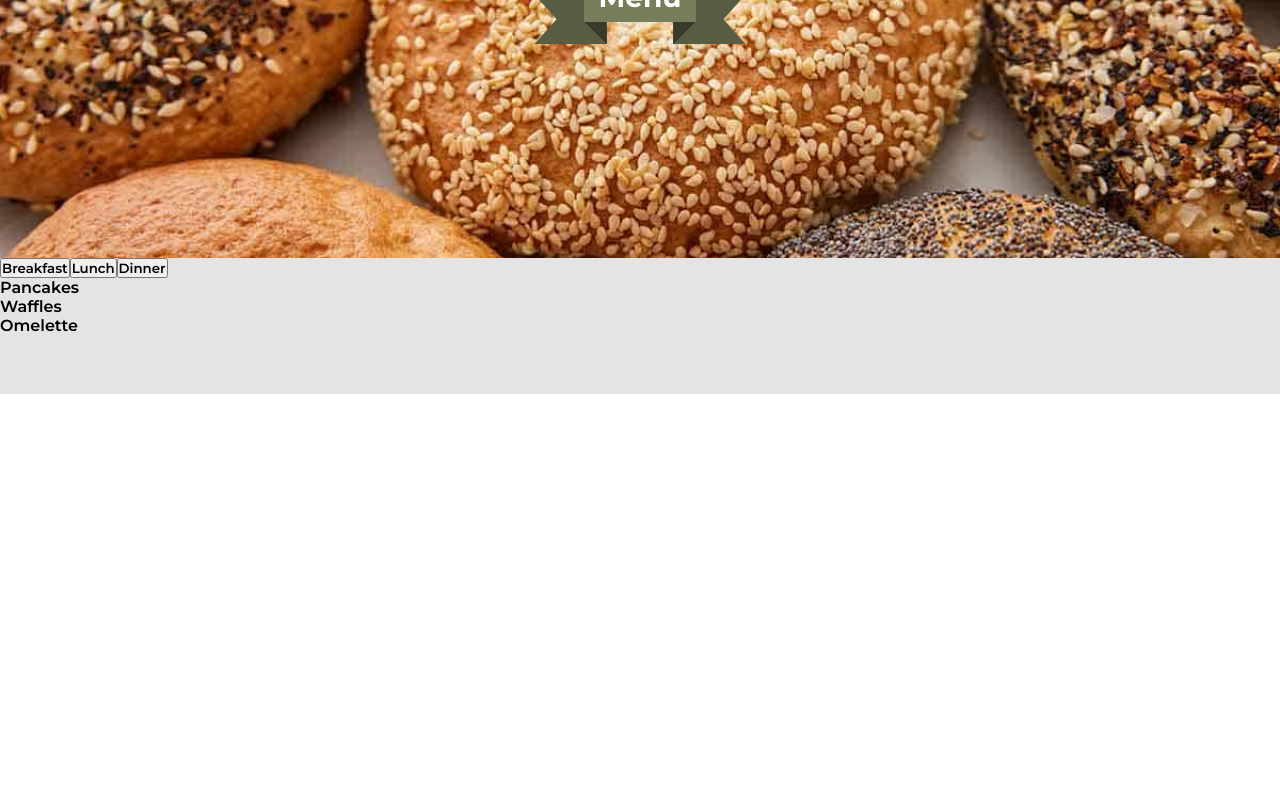
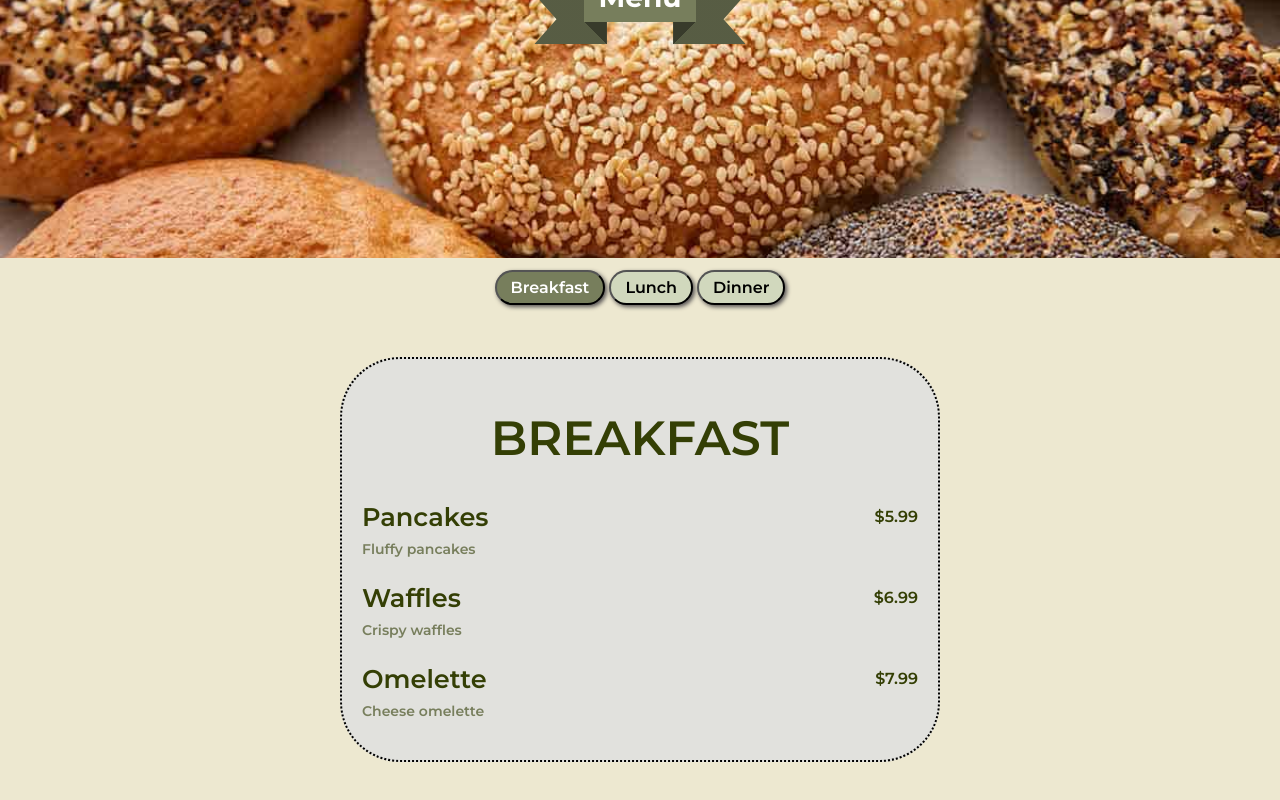
Before and after one commit to Tokuda17/donut-basket, a React (Create React App) app: page /menu in a window 1280 px wide. Shown: the part 406-1206 px from the top of the page. Before the commit the page ends 800 px from the top, so only its background shows below. Built offline with nearby package versions, Linux system fonts and the light colour scheme.

Commit message:
Menu Page effectively complete as of now

```diff
--- a/src/App.css
+++ b/src/App.css
@@ -4,9 +4,10 @@
   --grey-color: #dfe0dfdc;
   --mint-color: #d1d8bd;
   --ivy-color: #777e5c;
-  --khaki-color: #c7c2ab;
+  --beige-color: #ede8d0;
   --pebble-color: #bdbdbd;
-  --dark-green-color: #283106;
+  --dark-green-color: #343f05;
+  /* --dark-green-color: #283106; */
   --page-top: 500px;
 }
 
@@ -21,6 +22,7 @@ h1{
   padding: 0;
   font-family: "Montserrat", sans-serif;
   font-weight: 600;
+  font-size: 16px;
 }
 
 .app-container{
--- /dev/null
+++ b/src/components/Food.css
@@ -0,0 +1,21 @@
+.food-container{
+    width: 100%;
+}
+.food-header{
+    display: flex;
+    justify-content: space-between;
+    align-items: center;
+    padding: 4px 20px;
+    color: var(--dark-green-color);
+}
+.food-name{
+    font-size: 1.6rem;
+}
+.food-price{
+    font-size: 1rem;
+}
+.food-description{
+    padding: 4px 20px 20px;
+    font-size: 14px;
+    color: var(--ivy-color);
+}
--- /dev/null
+++ b/src/components/Food.js
@@ -0,0 +1,16 @@
+import React from "react";
+import "./Food.css";
+
+function Food({ name, price, description }) {
+  return (
+    <div className="food-container">
+      <div className="food-header">
+        <div className="food-name">{name}</div>
+        <div className="food-price">${price}</div>
+      </div>
+      <p className="food-description">{description}</p>
+    </div>
+  );
+}
+
+export default Food;
--- /dev/null
+++ b/src/components/MenuCategories.css
@@ -0,0 +1,21 @@
+.menu-choices{
+    font-size: 1rem;
+    padding: 6px 14px;
+    margin: 2px;
+    cursor: pointer;
+    background-color: var(--mint-color);
+    color: black;
+    border-radius: 20px;
+    box-shadow: 2px 2px 4px .1px rgb(86, 83, 83);
+    transition: all .3s ease;
+}
+
+.menu-choices:hover{
+    background-color: var(--ivy-color);
+    color: white;
+}
+
+.menu-selected{
+    background-color: var(--ivy-color);
+    color: white;
+}
--- /dev/null
+++ b/src/components/MenuCategories.js
@@ -0,0 +1,11 @@
+import "./MenuCategories.css";
+
+function MenuCategories({ name, className, onClick }) {
+  return (
+    <button className={className} onClick={onClick}>
+      {name}
+    </button>
+  );
+}
+
+export default MenuCategories;
--- a/src/pages/MenuPage.css
+++ b/src/pages/MenuPage.css
@@ -1,3 +1,10 @@
+:root{
+    --max-width: 600px;
+}
+
+.menu-page{
+    background-color: var(--beige-color);
+}
 
 .menu-page-top {
     background-image: url("../img/bagel-backgound.jpg");
@@ -9,6 +16,64 @@
     align-items: center;
     color: white;
 }
+
+.menu-page-bottom {
+    padding-bottom: 100px;
+}
+
 .menu-background {
     width: 100vw;
 }
+
+.menu-categories{
+    display: flex;
+    flex-wrap: wrap;
+    justify-content: center;
+    align-items: center;
+    padding: 10px;
+    margin: 0px auto;
+    max-width: var(--max-width); /* Limit the maximum width */
+}
+
+.food-choices-container{
+    /* background-color: var(--pebble-color);
+    box-shadow: 10px 10px 0px 1px; */
+    background-color: var(--grey-color);
+    border: 2px dotted black;
+    border-radius: 60px;
+    padding: 20px 0;
+    display: flex;
+    flex-direction: column;
+    justify-content: center;
+    align-items: center;
+    margin: 40px auto;
+    max-width: var(--max-width); /* Limit the maximum width */
+
+}
+
+.food-choices-title{
+    font-size: 48px;
+    padding: 30px;
+    color: var(--dark-green-color)
+}
+
+
+#test{
+    background-color: yellow;
+}
+
+.menu-fade-enter {
+    opacity: 0;
+}
+.menu-fade-enter-active {
+    opacity: 1;
+    transition: opacity .5s linear;
+}
+.menu-fade-exit {
+    opacity: 0;
+}
+.menu-fade-exit-active {
+    opacity: 0;
+    display: none;
+    transition: opacity .5s linear;
+}
--- a/src/pages/MenuPage.js
+++ b/src/pages/MenuPage.js
@@ -1,5 +1,8 @@
 import { React, useState } from "react";
+import { CSSTransition, TransitionGroup } from "react-transition-group";
 import Ribbon from "../components/Ribbon";
+import MenuCategories from "../components/MenuCategories";
+import Food from "../components/Food";
 import "./MenuPage.css";
 
 function MenuPage() {
@@ -10,45 +13,75 @@ function MenuPage() {
   };
 
   const menuItems = {
-    breakfast: ["Pancakes", "Waffles", "Omelette"],
-    lunch: ["Burger", "Salad", "Sandwich"],
-    dinner: ["Steak", "Pasta", "Pizza"],
+    breakfast: [
+      { name: "Pancakes", price: 5.99, description: "Fluffy pancakes" },
+      { name: "Waffles", price: 6.99, description: "Crispy waffles" },
+      { name: "Omelette", price: 7.99, description: "Cheese omelette" },
+    ],
+    lunch: [
+      { name: "Burger", price: 8.99, description: "Juicy burger" },
+      { name: "Salad", price: 6.99, description: "Fresh salad" },
+      { name: "Sandwich", price: 7.49, description: "Ham sandwich" },
+    ],
+    dinner: [
+      { name: "Steak", price: 14.99, description: "Grilled steak" },
+      { name: "Pasta", price: 12.99, description: "Italian pasta" },
+      { name: "Pizza", price: 11.99, description: "Cheesy pizza" },
+    ],
   };
 
   return (
-    <>
+    <div className="menu-page">
       <div className="menu-page-top">
         <Ribbon text="Menu" />
       </div>
-      <div>
-        <div>
-          <button
-            className="menu-chioces"
+      <div className="menu-page-bottom">
+        <div className="menu-categories">
+          <MenuCategories
+            name="Breakfast"
+            className={`menu-choices ${
+              selectedMenu === "breakfast" ? "menu-selected" : ""
+            }`}
             onClick={() => handleMenuChange("breakfast")}
+          />
+          <MenuCategories
+            name="Lunch"
+            className={`menu-choices ${
+              selectedMenu === "lunch" ? "menu-selected" : ""
+            }`}
+            onClick={() => handleMenuChange("lunch")}
+          />
+          <MenuCategories
+            name="Dinner"
+            className={`menu-choices ${
+              selectedMenu === "dinner" ? "menu-selected" : ""
+            }`}
+            onClick={() => handleMenuChange("dinner")}
+          />
+        </div>
+        <TransitionGroup>
+          <CSSTransition
+            key={selectedMenu}
+            timeout={500} // Duration of the fade transition
+            classNames="menu-fade" // Class name for the fade transition
           >
-            Breakfast
-          </button>
-          <button
-            className="menu-chioces"
-            onClick={() => handleMenuChange("lunch")}
-          >
-            Lunch
-          </button>
-          <button
-            className="menu-chioces"
-            onClick={() => handleMenuChange("dinner")}
-          >
-            Dinner
-          </button>
-        </div>
-
-        <div>
-          {menuItems[selectedMenu].map((item, index) => (
-            <div key={index}>{item}</div>
-          ))}
-        </div>
+            <div className="food-choices-container">
+              <div className="food-choices-title">
+                {selectedMenu.toUpperCase()}
+              </div>
+              {menuItems[selectedMenu].map((item, index) => (
+                <Food
+                  key={index}
+                  name={item.name}
+                  price={item.price}
+                  description={item.description}
+                />
+              ))}
+            </div>
+          </CSSTransition>
+        </TransitionGroup>
       </div>
-    </>
+    </div>
   );
 }
 
```
